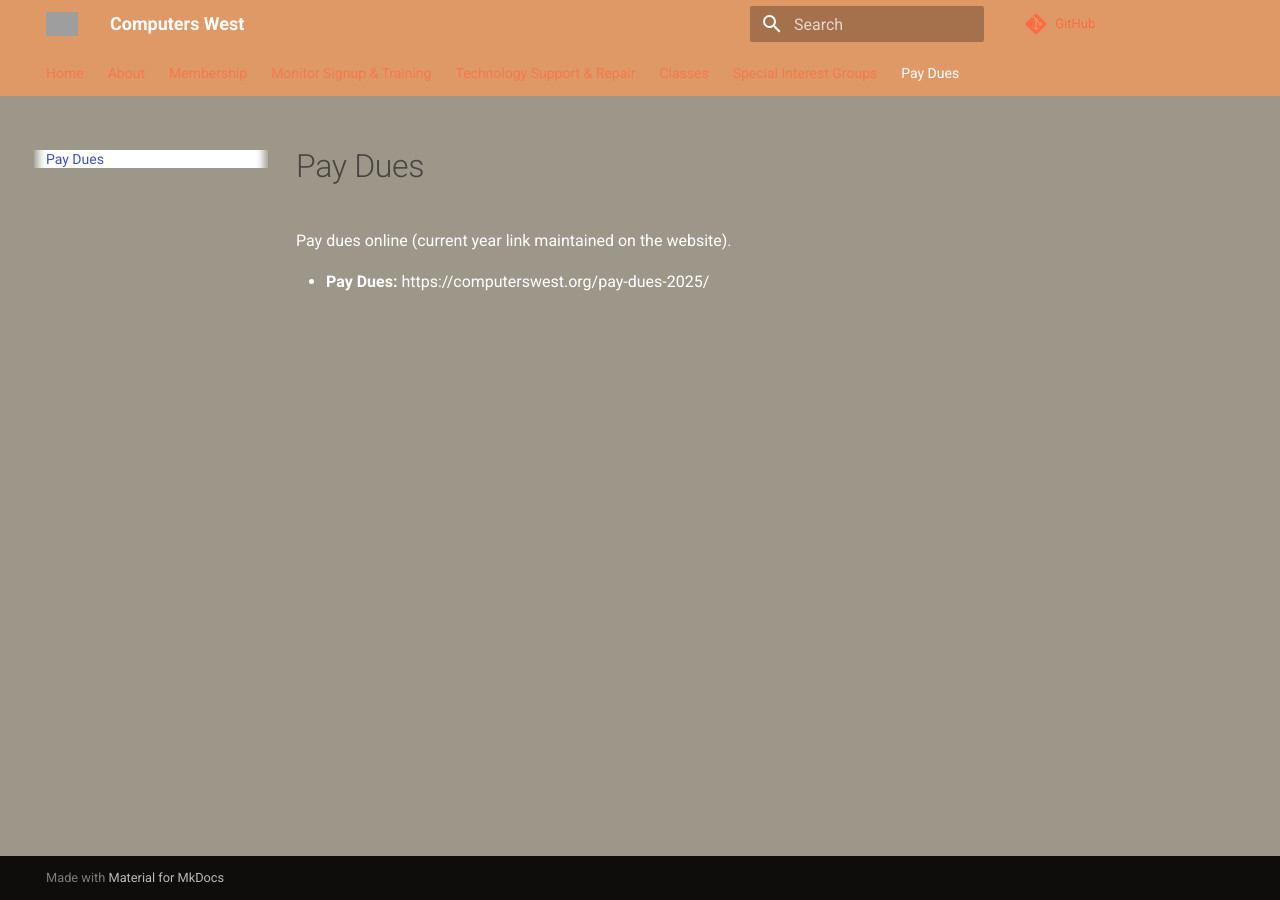
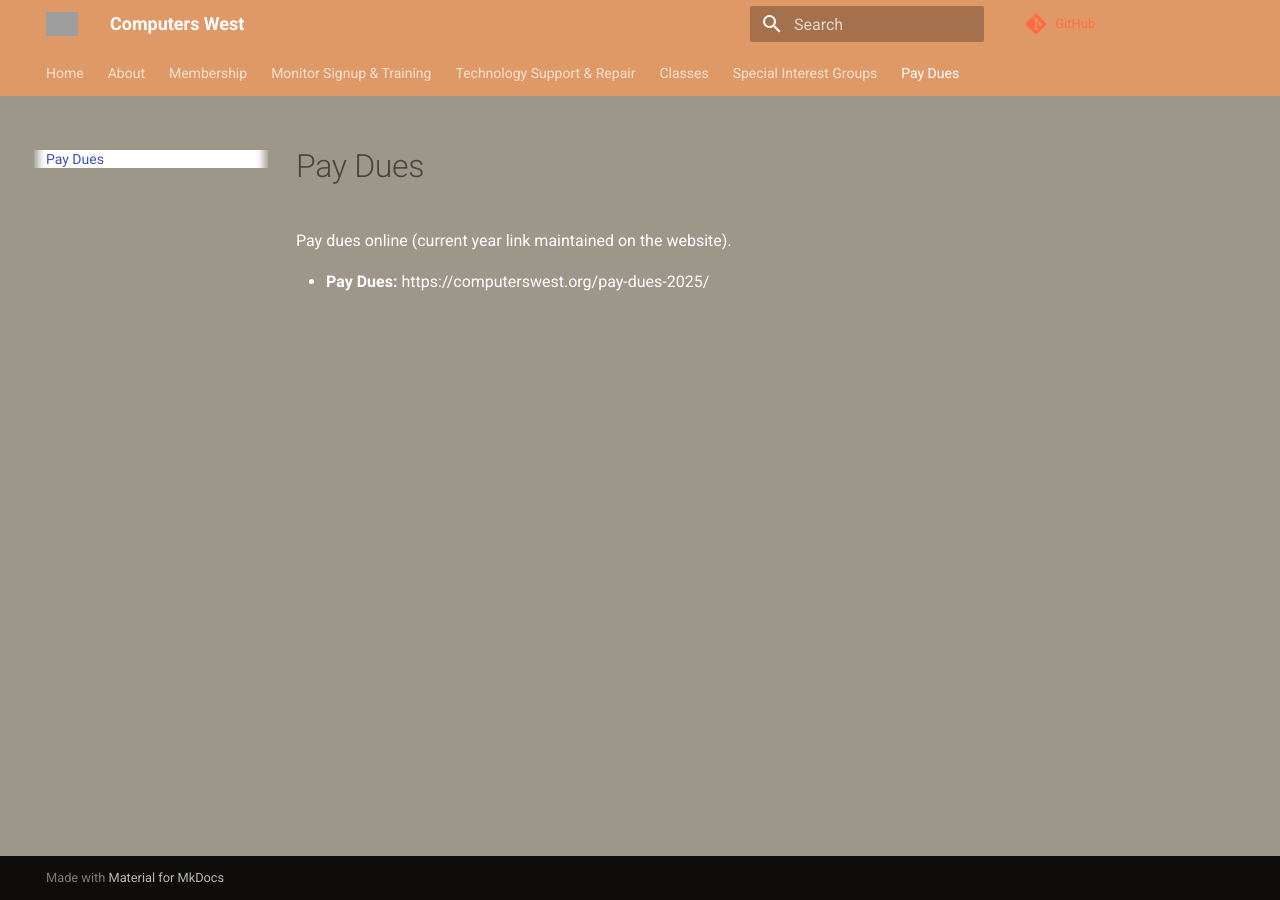
Before and after one commit to dwighthubbard/computerswest, an MkDocs documentation site: the page built from docs/pay-dues.md, in a window 1280 px wide. Built offline with MkDocs 1.6.1 and Material for MkDocs 9.7.7, drawn with Linux system fonts in a browser that asks for light colours; comment, search, counter and statistics services are not loaded; grey boxes are pictures that could not be loaded.

Commit message:
Make inactive navigation links white

```diff
--- a/docs/stylesheets/theme.css
+++ b/docs/stylesheets/theme.css
@@ -90,3 +90,11 @@ body {
   background: #9c9789;
   color: #ffffff;
 }
+
+/* Make sure inactive navigation links stay white for readability */
+.md-nav__item:not(.md-nav__item--active) > .md-nav__link,
+.md-nav__link:not(.md-nav__link--active),
+.md-tabs__item:not(.md-tabs__item--active) > .md-tabs__link,
+.md-tabs__link:not(.md-tabs__link--active) {
+  color: var(--cw-light) !important;
+}
```
